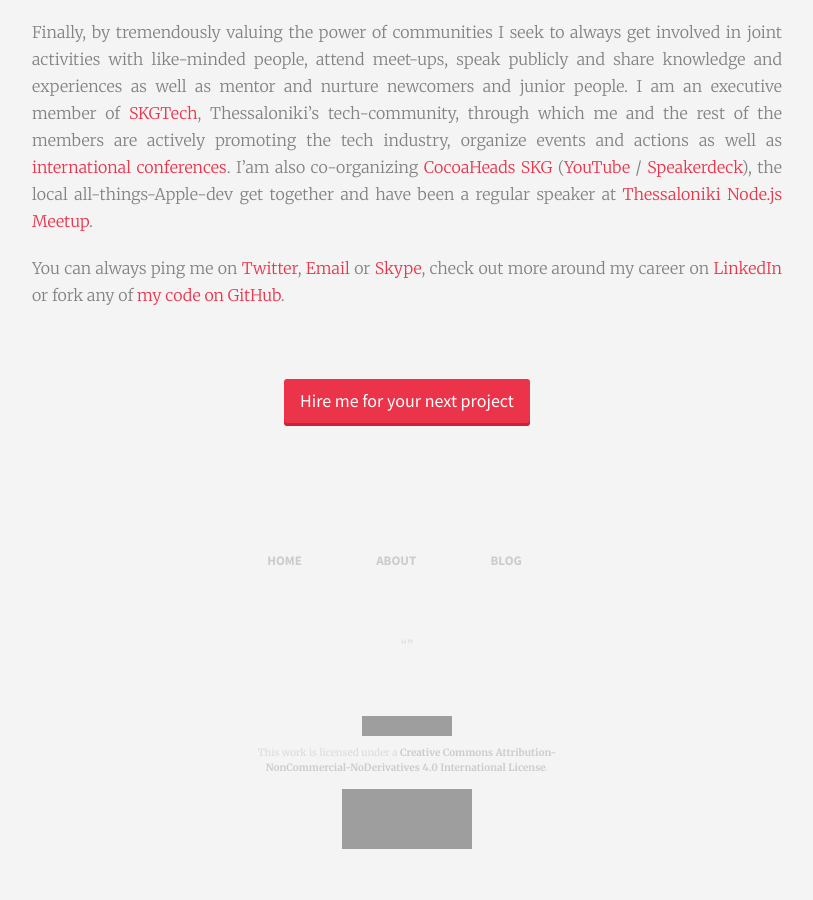
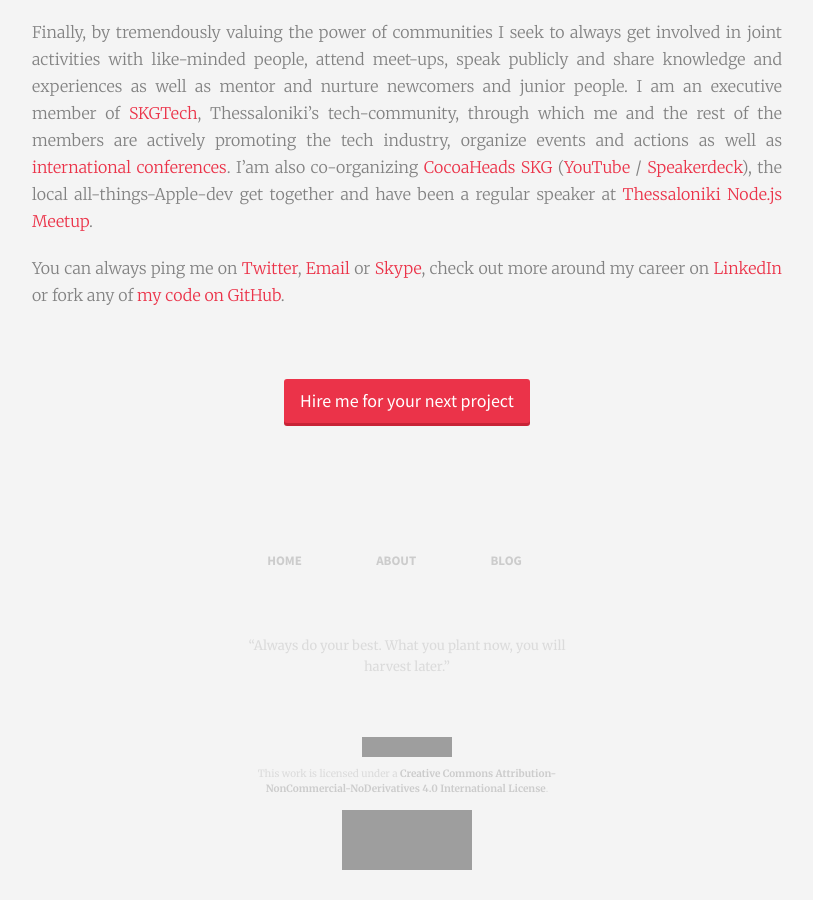
Before and after one commit to attheodo/attheodo.github.io, a Jekyll site: the page built from about.md, in a window 1280 px wide and 900 px high, scrolled down 1585 px, cut to the strip 0-900 px from the top of the window. Shown: the whole strip, without its empty margins (233-1046 px from the left). Built offline with Jekyll 4.4.1, drawn with Linux system fonts in a browser that asks for light colours; before the commit the page ends 2464 px from its top, so only the background shows below that; grey boxes are pictures that could not be loaded.

Commit message:
add frontmatter quotes

```diff
--- a/about.md
+++ b/about.md
@@ -1,6 +1,7 @@
 ---
 layout: about
 permalink: /about/
+quote: Always do your best. What you plant now, you will harvest later.
 ---
 
 Hey there! I am Athanasios “Thanos” Theodoridis and I live in the quiet and beautiful city of [Thessaloniki, Greece](http://en.wikipedia.org/wiki/Thessaloniki).
```
Also changed, not shown: blog.md (+1 -0 lines).
